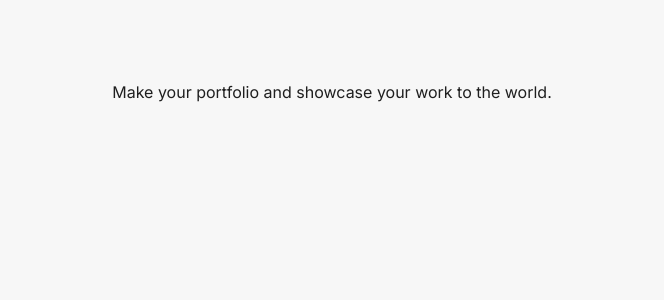
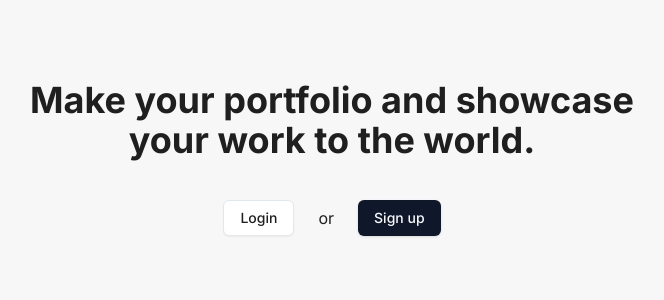
Before and after one commit to prashikm/portfolio-cms-client, a Next.js app: page / in a window 1280 px wide. Shown: the top 300 px of the page, without its empty margins (308-972 px from the left). Built offline with nearby package versions, Linux system fonts and the light colour scheme.

Commit message:
update landing page

```diff
--- a/app/page.tsx
+++ b/app/page.tsx
@@ -1,7 +1,21 @@
+import { Button } from "@/components/ui/button";
+import Link from "next/link";
+
 export default async function Home() {
   return (
-    <main className="mt-20 mb-56 max-w-4xl mx-auto px-6 text-center">
-      <h1>Make your portfolio and showcase your work to the world.</h1>
+    <main className="mt-20 mb-56 max-w-2xl mx-auto px-6 text-center">
+      <h1 className="text-3xl font-bold md:text-4xl">
+        Make your portfolio and showcase your work to the world.
+      </h1>
+      <div className="mt-10 flex justify-center gap-6 items-center">
+        <Button variant="outline" asChild>
+          <Link href="/login">Login</Link>
+        </Button>
+        or
+        <Button asChild>
+          <Link href="/signup">Sign up</Link>
+        </Button>
+      </div>
     </main>
   );
 }
```
